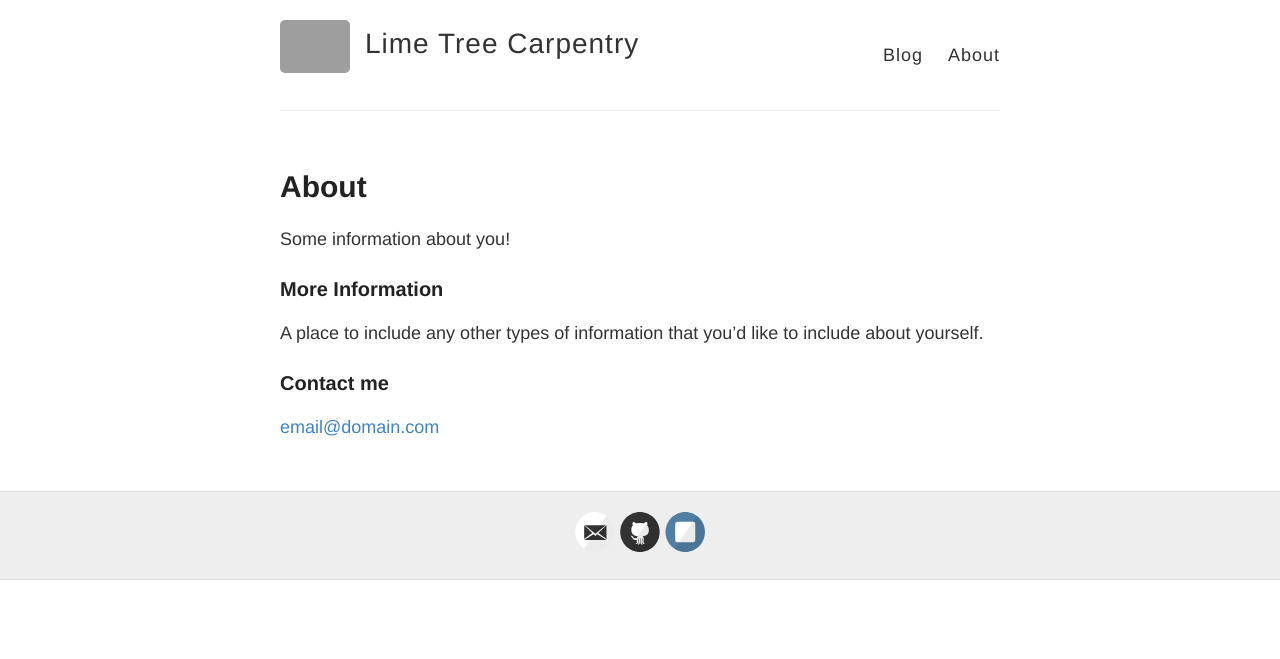
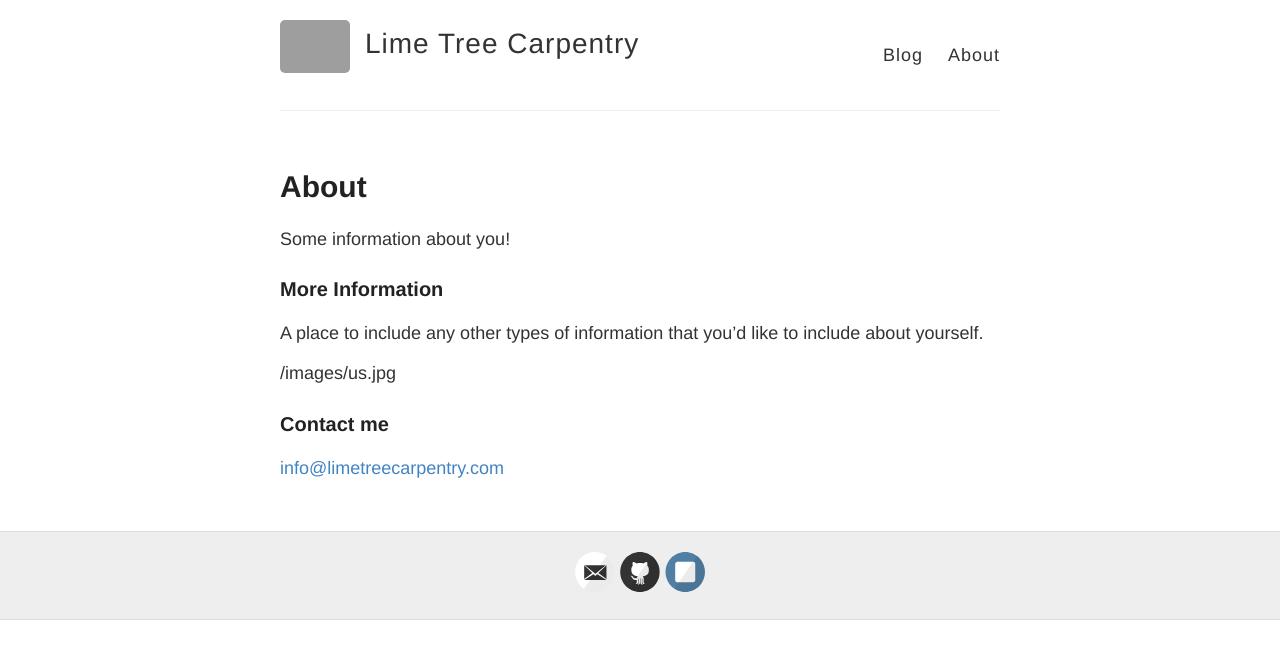
Before and after one commit to limetreecarpentry/limetreecarpentry.github.io, a Jekyll site: the page built from about.md, in a window 1280 px wide. Shown: the top 659 px of the page. Built offline with Jekyll 4.4.1, drawn with Linux system fonts in a browser that asks for light colours; Markdown is read by kramdown in place of the engine named in the settings; grey boxes are pictures that could not be loaded.

Commit message:
add photo

```diff
--- a/about.md
+++ b/about.md
@@ -10,6 +10,8 @@ Some information about you!
 
 A place to include any other types of information that you'd like to include about yourself.
 
+{{ site.baseurl }}/images/us.jpg
+
 ### Contact me
 
-[email@domain.com](mailto:email@domain.com)
+[info@limetreecarpentry.com](mailto:info@limetreecarpentry.com)
```
